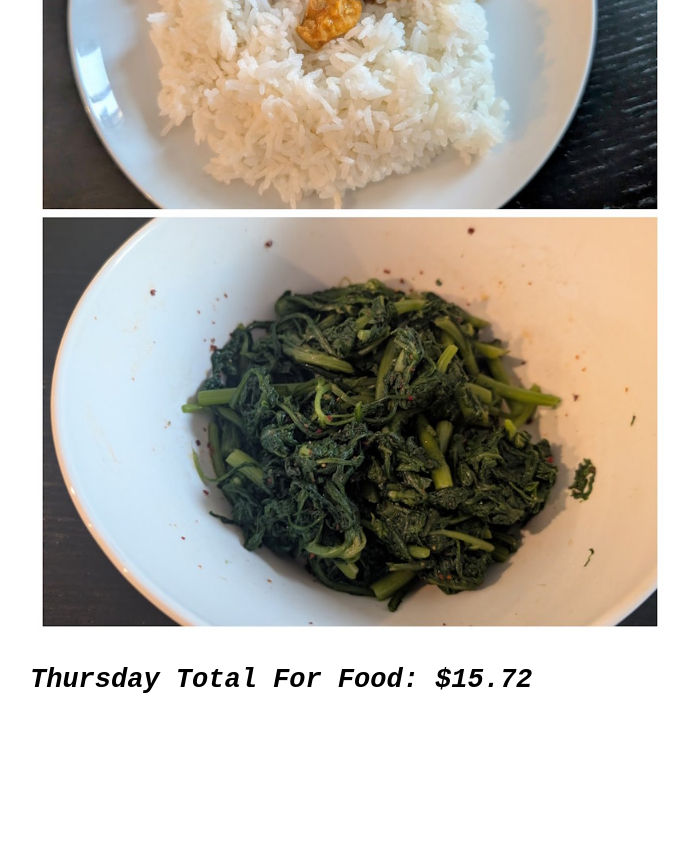
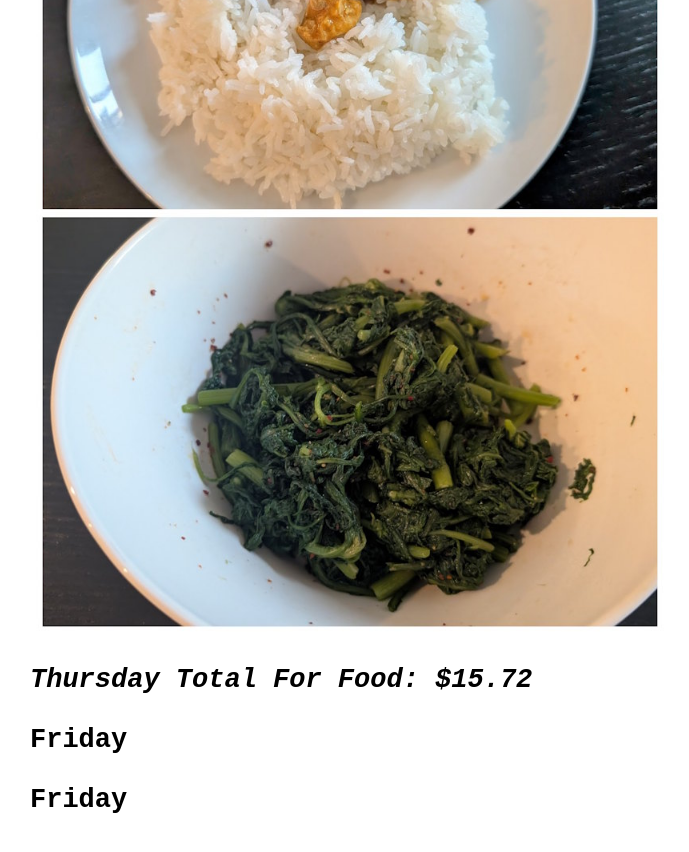
Before and after one commit to groceryshoppingisfun/weeklyfoodjournal, a Jekyll site: the page built from _posts/2025-06-16-A-Thai-Inspired-Cooking-Week.md, in a window 1280 px wide and 900 px high, scrolled down 13451 px. Shown: the top 852 px of the window, without its empty margins (290-979 px from the left). Built offline with Jekyll 4.4.1, drawn with Linux system fonts in a browser that asks for light colours; before the commit the page ends 14231 px from its top, so only the background shows below that.

Commit message:
Update 2025-06-16-A-Thai-Inspired-Cooking-Week.md

```diff
--- a/_posts/2025-06-16-A-Thai-Inspired-Cooking-Week.md
+++ b/_posts/2025-06-16-A-Thai-Inspired-Cooking-Week.md
@@ -121,3 +121,6 @@ Tried to make an indian chicken curry dish and of all the cuisines I've tried, I
 ![chicken-curry](assets/images/chicken-curry.jpg)
 
 ## *Thursday Total For Food: $15.72*
+
+# Friday
+## Friday
```
